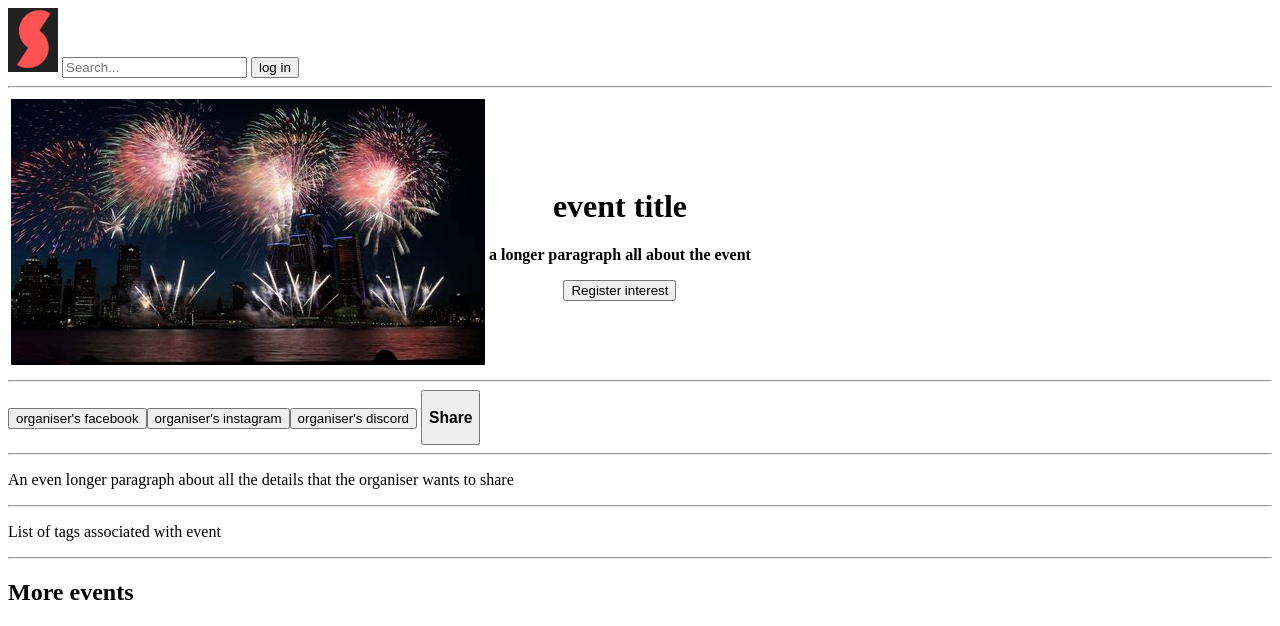
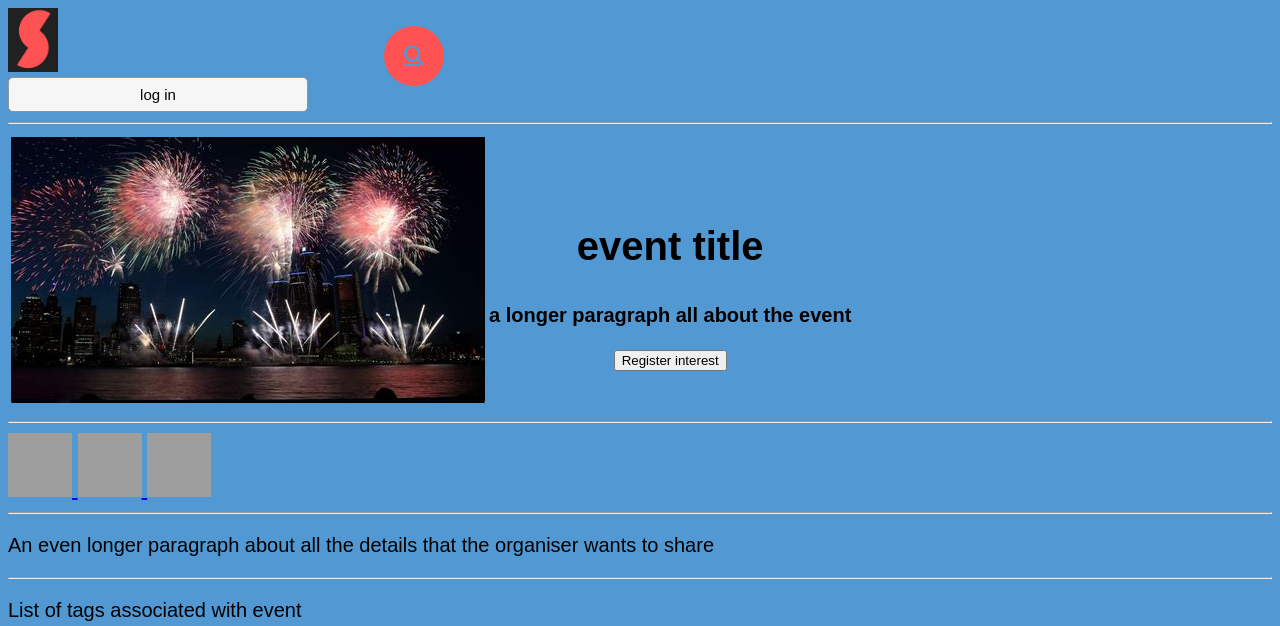
Before and after one commit to JamesDownes5/Social, a Django app: page /event in a window 1280 px wide; the page is wider, and only the part inside the window is pictured. Shown: the top 626 px of that part. Run offline with Django 4.2, Linux system fonts and the light colour scheme; lists and menus that the app fills with data are empty; some libraries are stand-ins or nearby versions; grey boxes are pictures that could not be loaded.

Commit message:
Progress on event page with CSS file

```diff
--- a/social/core/templates/core/event.html
+++ b/social/core/templates/core/event.html
@@ -4,14 +4,29 @@
     <meta charset="UTF-8">
     <meta http-equiv="X-UA-Compatible" content="IE=edge">
     <meta name="viewport" content="width=device-width, initial-scale=1.0">
+    <link rel = "stylesheet" href="style.css" />
+    <script src="https://kit.fontawesome.com/89e830680d.js" crossorigin="anonymous"></script>
     {% load static %}
     <title>Example Event</title>
 </head>
+<script></script>
 <body>
     <header>
         <form action="login.html">
             <a href={% url 'index' %}><img src={% static 'core/logo.png' %} style="width:50px;height: auto"></a>
-            <input type="text" id="search" name="search" placeholder="Search...">
+
+            <div class="search-box">
+                <input class="search-text" type="text" name=="" placeholder="Search events">
+                <a class="search-button" href="#">
+            <i class="fa-solid fa-magnifying-glass"></i>
+
+                </a>
+
+
+            </div>
+
+
+
             <input type="submit" id="login" name="login" value="log in">
         </form>
         <hr>
@@ -30,7 +45,11 @@
         </tr>
     </table>
     <hr>
-    <button>organiser's facebook</button><button>organiser's instagram</button><button>organiser's discord</button> <button><h3>Share</h3></button>
+
+    <a href="http://facebook.com"><img src={% static 'core/facebook.png' %} style="width:64px;height: 64px;"/> </a>
+    <a href="http://instagram.com"><img src={% static 'core/instagram.png' %} style="width:64px;height: 64px;"/> </a>
+    <a href="http://discord.com"><img src={% static 'core/discord.png' %} style="width:64px;height: 64px;"/> </a>
+
     <hr>
     <p>An even longer paragraph about all the details that the organiser wants to share</p>
     <hr>
--- /dev/null
+++ b/social/core/templates/core/style.css
@@ -0,0 +1,105 @@
+ colgroup{
+    --socialBlue: #5299d3;
+    --socialRed: #ff5252;
+  }
+
+  .search-box{
+    position: absolute;
+    top: 7%;
+    left: 30%;
+    transform: translate(0%, -50%);
+    background: #ff5252;
+    height: 40px;
+    border-radius: 40px;
+    padding: 10px;
+  }
+
+  .search-box:hover > .search-text{
+    width: 240px;
+    padding: 0 6px;
+  }
+
+  .search-box:hover > .search-button{
+    background: white;
+  }
+
+  .search-button{
+    color: #5299d3;
+    float: right;
+    width: 40px;
+    height: 40px;
+    border-radius: 50%;
+    display: flex;
+    background: #ff5252;
+    justify-content: center;
+    align-items: center;
+  }
+
+  .search-text{
+    border:none;
+    background: none;
+    outline: none;
+    float: none;
+    padding: 0;
+    color: white;
+    font-size: 16px;
+    transition: 0.4s;
+    line-height: 40px;
+    width: 0px;
+
+  }
+
+  body {
+    font-family: Arial, Helvetica, sans-serif;
+    font-size: 20px;
+    background-color: #5299d3;
+  }
+
+  .border{
+    width: 600px;
+    height: 600px;
+    margin: auto;
+    background-color: white;
+    border-radius: 8px;
+  }
+
+  h1 {
+    text-align: center;
+    padding-top: 15;
+    margin-top: 50px;
+    margin-bottom: 35px;
+  }
+
+  form{
+    width: 300px;
+
+  }
+
+  form label{
+    display: flex;
+    margin-top: 20px;
+    font-size: 25px;
+  }
+
+  form input{
+    width: 100%;
+    padding: 8px;
+    border:none;
+    border: 1px solid rgb(148, 148, 148);
+    border-radius: 5px;
+    background-color: rgb(246, 246, 246);
+    font-size: 15px;
+
+  }
+
+input[type="button"]{
+  width:135px;
+  height: 20;
+  margin-top: 20px;
+  margin-left: 10px;
+  background-color: #5299d3;
+  color: white;
+  font-size: 20px;
+  font-weight: bold;
+  float: left;
+}
```
